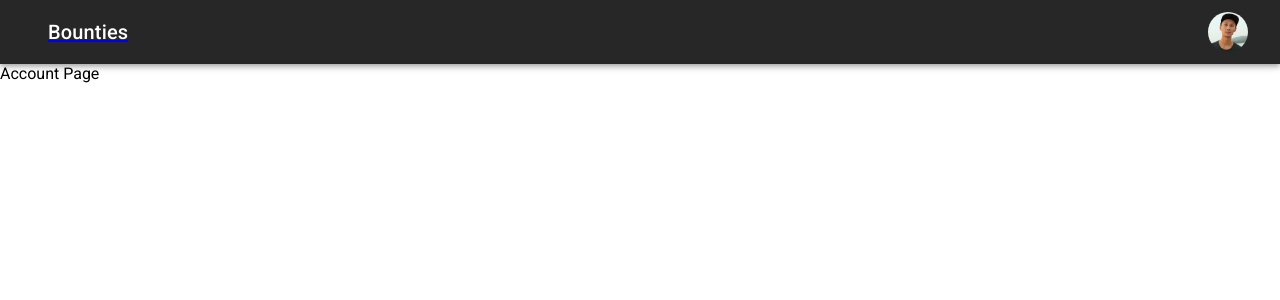
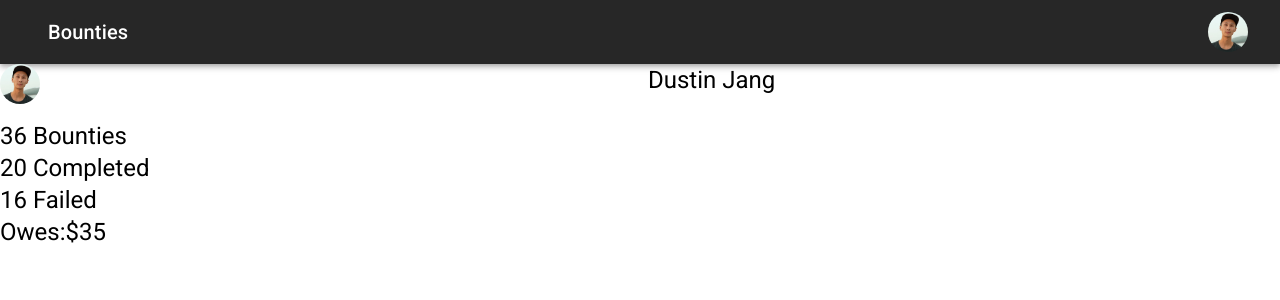
Before and after one commit to dustinjang/bounty-react, a React (Create React App) app: page /Account in a window 1280 px wide. Shown: the top 300 px of the page. Built offline with nearby package versions, Linux system fonts and the light colour scheme.

Commit message:
added to account as well as bounty details routing

```diff
--- a/src/App.js
+++ b/src/App.js
@@ -4,6 +4,8 @@ import Account from "./components/layout/Account";
 import { Route } from "react-router-dom/cjs/react-router-dom.min";
 import { Switch } from "react-router-dom/cjs/react-router-dom.min";
 import Home from "./components/layout/Home";
+import BountyDetail from "./components/bounties/BountyDetail";
+import { Redirect } from "react-router-dom";
 
 const App = () => {
   return (
@@ -11,10 +13,16 @@ const App = () => {
       <Header />
       <Switch>
         <Route path="/" exact>
+          <Redirect to="/Bounty" />
+        </Route>
+        <Route path="/Bounty" exact>
           <Home />
         </Route>
         <Route path="/Account">
           <Account />
+        </Route>
+        <Route path="/Bounty/:BountyId">
+          <BountyDetail />
         </Route>
       </Switch>
     </Fragment>
--- a/src/components/Layout/Account.js
+++ b/src/components/Layout/Account.js
@@ -1,7 +1,29 @@
 import React from "react";
+import Grid from "@mui/material/Grid";
+import { Avatar, Typography } from "@mui/material";
+import Dustin from "../../assets/Dustin.jpeg";
 
 const Account = () => {
-  return <div>Account Page</div>;
+  const style = {
+    textAlign: "center",
+  };
+
+  return (
+    <Grid container spacing={2}>
+      <Grid item xs={6}>
+        <Avatar src={Dustin} />
+      </Grid>
+      <Grid item xs={6}>
+        <Typography variant="h5">Dustin Jang</Typography>
+      </Grid>
+      <Grid item xs={6}>
+        <Typography variant="h5">36 Bounties</Typography>
+        <Typography variant="h5">20 Completed</Typography>
+        <Typography variant="h5">16 Failed</Typography>
+        <Typography variant="h5">Owes:$35</Typography>
+      </Grid>
+    </Grid>
+  );
 };
 
 export default Account;
--- a/src/components/Layout/Header.js
+++ b/src/components/Layout/Header.js
@@ -1,6 +1,6 @@
 import React, { useState } from "react";
 import { AppBar, Toolbar, Typography } from "@mui/material";
-import { NavLink } from "react-router-dom";
+import { Link } from "react-router-dom";
 import Dustin from "../../assets/Dustin.jpeg";
 import IconButton from "@mui/material/IconButton";
 import Container from "@mui/material/Container";
@@ -11,17 +11,17 @@ const Header = () => {
     <AppBar position="static">
       <Toolbar>
         <Container maxWidth="xl">
-          <NavLink to="/">
+          <Link to="/" style={{ textDecoration: "none" }}>
             <Typography color="white" component="div" variant="h6">
               Bounties
             </Typography>
-          </NavLink>
+          </Link>
         </Container>
-        <NavLink to="/Account">
+        <Link to="/Account">
           <IconButton>
             <Avatar src={Dustin} />
           </IconButton>
-        </NavLink>
+        </Link>
       </Toolbar>
     </AppBar>
   );
--- /dev/null
+++ b/src/components/bounties/BountyDetail.js
@@ -0,0 +1,7 @@
+import React from "react";
+
+const BountyDetail = () => {
+  return <div>BountyDetail</div>;
+};
+
+export default BountyDetail;
--- a/src/components/bounties/BountyItem.js
+++ b/src/components/bounties/BountyItem.js
@@ -28,8 +28,12 @@ const BountyItem = (props) => {
         subheader={props.dateDue.toLocaleDateString("en-US")}
       />
       <CardContent>
-        <Typography variant="body1">{props.description}</Typography>
-        <Typography variant="body2">
+        <Link to="/Bounty/:BountyId" style={{ textDecoration: "none" }}>
+          <Typography color="white" variant="body1">
+            {props.description}
+          </Typography>
+        </Link>
+        <Typography variant="subtitle1" component="div">
           Cost for Failure: {props.failureCost}
         </Typography>
       </CardContent>
--- a/src/theme.js
+++ b/src/theme.js
@@ -3,12 +3,6 @@ import { createTheme } from "@mui/material/styles";
 const theme = createTheme({
   palette: {
     mode: "dark",
-    primary: {
-      main: "#0052cc",
-    },
-    secondary: {
-      main: "#edf2ff",
-    },
   },
 });
 
```
